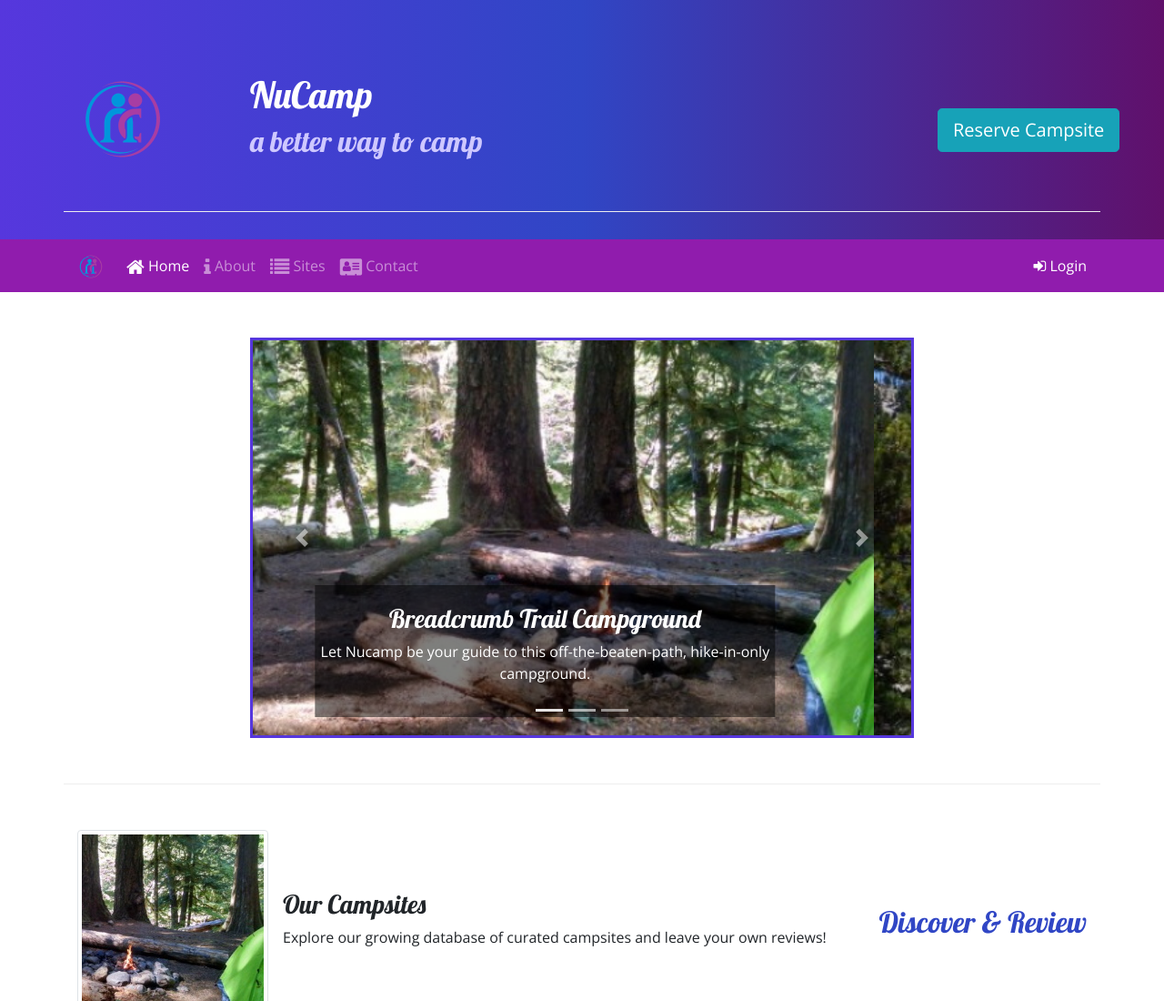
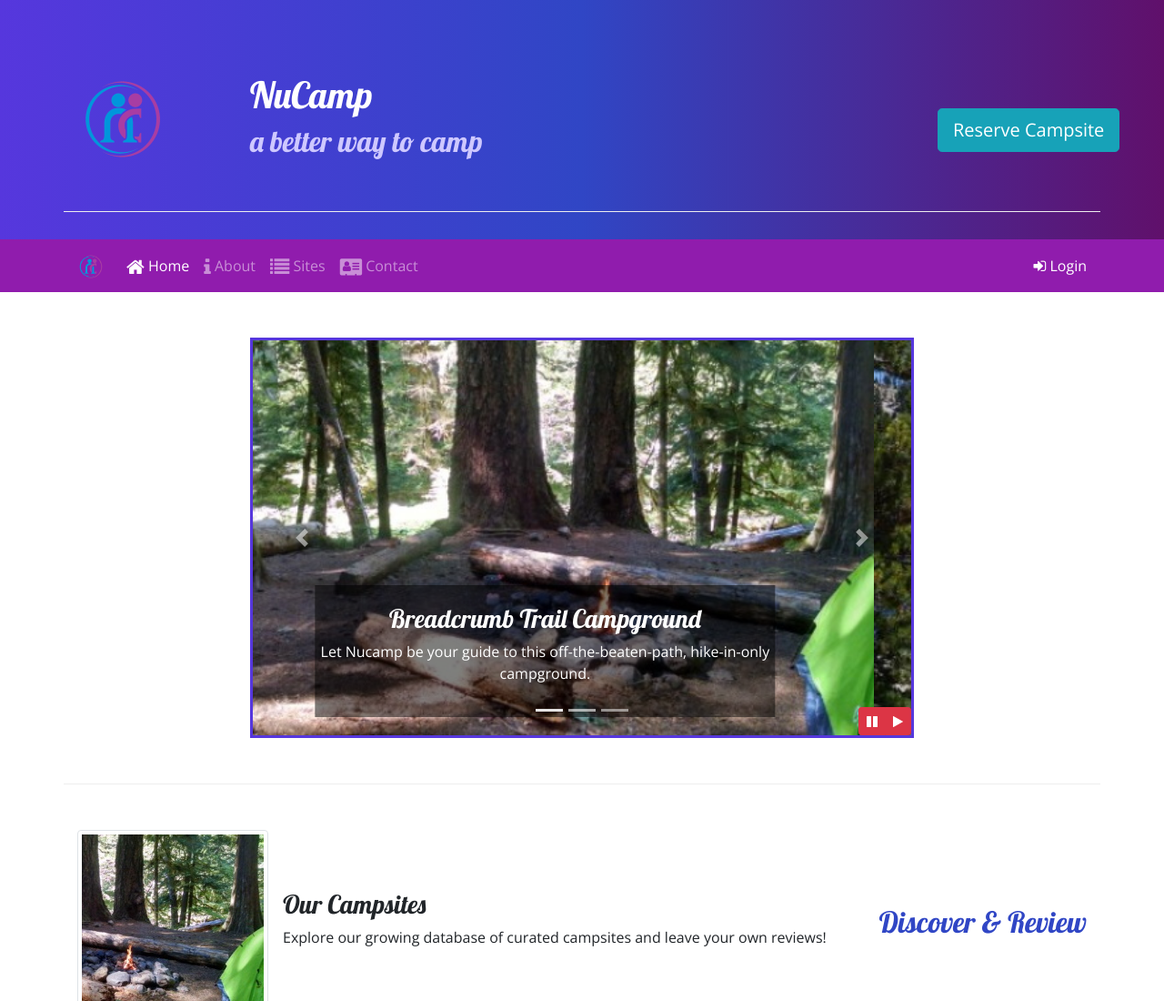
Before and after one commit to RebeccaOlatunde/nucampsite, a website: page index.html in a window 1280 px wide. Shown: the top 1100 px of the page at 91% size. Drawn offline with nearby package versions, Linux system fonts and the light colour scheme.

Commit message:
Bootstrap and jquery 1

```diff
--- a/css/styles.css
+++ b/css/styles.css
@@ -54,3 +54,10 @@ a, a:hover {
 .carousel {
     border: solid #5637DD;
 }
+
+#carouselButton {
+    position: absolute;
+    right: 0;
+    bottom: 0;
+    z-index: 100;
+}
--- a/index.html
+++ b/index.html
@@ -153,7 +153,8 @@
     <div class="container">
             <div class="row row-content">
                 <div class="col-md-8 mx-auto">
-                    <div id="homeCarousel" class="carousel slide" data-ride="carousel">
+                  <div id="homeCarousel" class="carousel slide"
+                       data-ride="carousel">
                         <div class="carousel-inner">
                             <ol class="carousel-indicators">
                                 <li data-target="#homeCarousel" data-slide-to="0" class="active"></li>
@@ -182,6 +183,14 @@
                         <span class="carousel-control-next-icon"></span>
                         <span class="sr-only">Next</span>
                         </a>
+                        <div class="btn-group" id="carouselButton">
+                            <button class="btn btn-danger btn-sm" id="carouselPause">
+                                <i class="fa fa-pause"></i>
+                            </button>
+                            <button class="btn btn-danger btn-sm" id="carouselPlay">
+                                <i class="fa fa-play"></i>
+                            </button>
+                        </div>
                    </div>
               </div>
             </div>
@@ -232,43 +241,6 @@
             </div>
         </div>
 
-        <!-- <div class="row row-content">
-            <div class="col col-sm-6 mx-auto">
-              <div class="card">
-                  <h3 class="card-header p-3 mb-2 bg-info text-white">Reserve a Campsite</h3>
-                  <div class="card-body">
-
-                    <form id="reserveForm">
-                      <div class="row form-group">
-                          <label class="col col-sm-6 col-form-label">Number of Campers</label>
-                          <div class="col-sm-6">
-                              <select class="form-control" name="numCampers" id="numCampers">
-                                 <option value="Select..">Select...</option>
-                                 <option value="1">1</option>
-                                 <option value="2">2</option>
-                                 <option value="3">3</option>
-                                 <option value="4">4</option>
-                                 <option value="5">5</option>
-                                 <option value="6">6</option>
-                              </select>
-                         </div>
-                     </div>
-                     <div class="row form-group">
-                         <label class="col col-sm-6 col-form-label">Date</label>
-                          <div class="col">
-                              <input class="form-control" type="date" id="date" name="date" placeholder="date">
-                          </div>
-                      </div>
-                       <div class="row form-group">
-                           <div class="col">
-                               <button class="btn btn-primary" type="submit">Search</button>
-                           </div>
-                       </div>
-                  </form> -->
-                <!-- </div>
-            </div>
-        </div>
-    </div> -->
 
     <footer class="site-footer">
         <div class="container">
@@ -299,6 +271,17 @@
  <script src="node_modules/jquery/dist/jquery.slim.min.js"></script>
  <script src="node_modules/popper.js/dist/umd/popper.min.js"></script>
  <script src="node_modules/bootstrap/dist/js/bootstrap.min.js"></script>
+ <script>
+    $(function() {
+        $(".carousel").carousel( { interval: 2000 } );
+        $("#carouselPause").click(function(){
+            $(".carousel").carousel("pause");
+        });
+        $("#carouselPlay").click(function(){
+            $(".carousel").carousel("cycle");
+        });
+    });
+</script>
  </script>
  </body>
 
```
